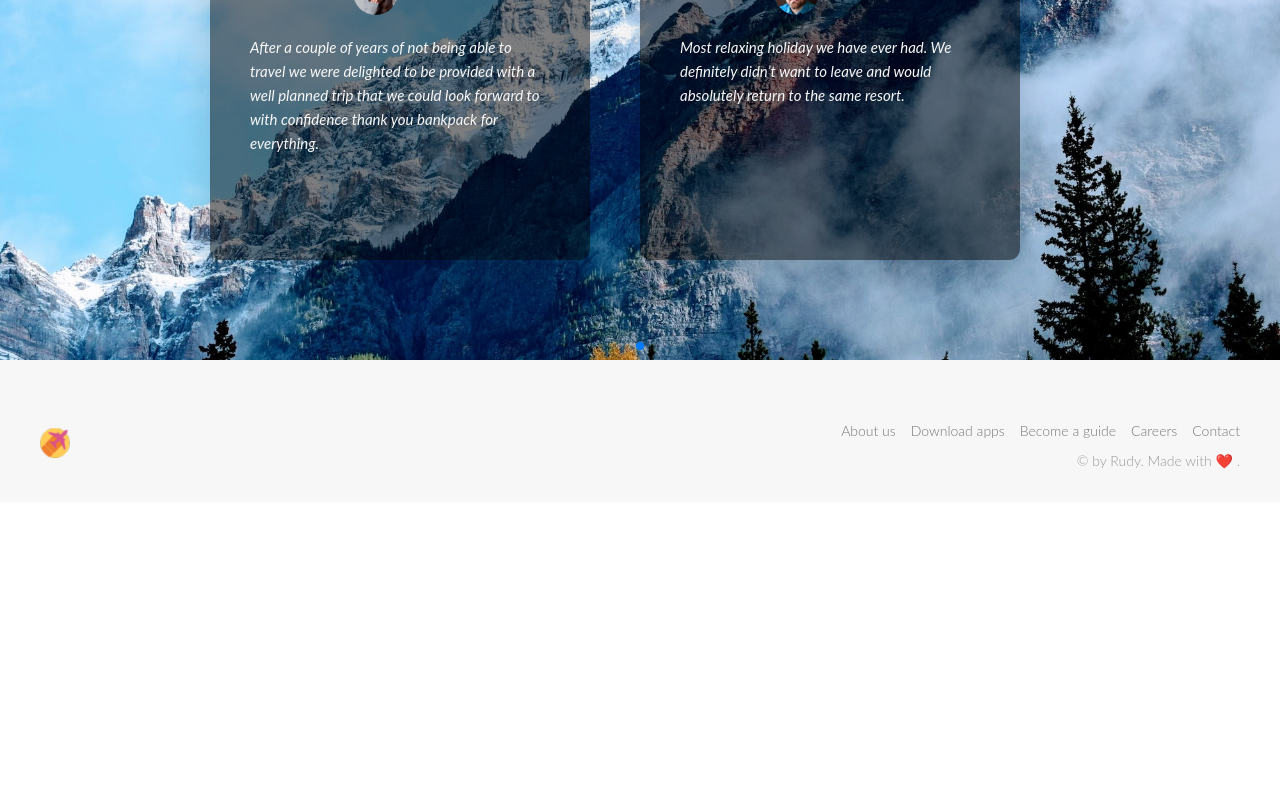
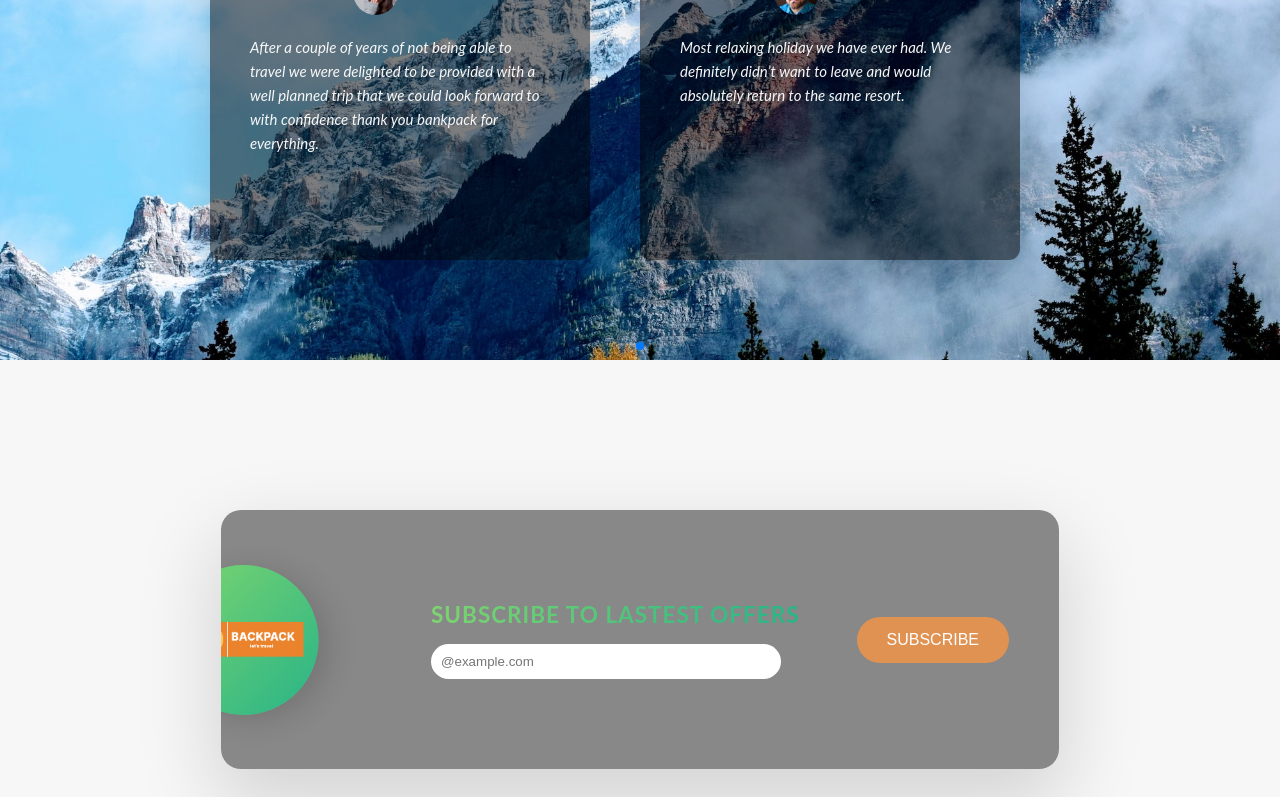
Before and after one commit to dexter9code/Backpack_FrontEnd, a React (Create React App) app: page / in a window 1280 px wide. Shown: the part 2000-2797 px from the top of the page. Before the commit the page ends 2502 px from the top, so only its background shows below. Built offline with nearby package versions, Linux system fonts and the light colour scheme; no server answers; grey boxes are pictures that could not be loaded.

Commit message:
created footersection for home

```diff
--- a/src/App.js
+++ b/src/App.js
@@ -33,7 +33,7 @@ function App() {
           message={notificationState.message}
         />
       )}
-      {/* <Routes>
+      <Routes>
         <Route path="/" element={<Home />} />
         <Route path="/tours" element={<Tour />} />
         <Route path="/tours/:id" element={<Overview />} />
@@ -43,8 +43,8 @@ function App() {
         />
         <Route path="/auth/signin" element={!cookie ? <SignIn /> : <Home />} />
         <Route path="/auth/signup" element={!cookie ? <SignUp /> : <Home />} />
-      </Routes> */}
-      <Home />
+      </Routes>
+
       <Footer />
     </>
   );
--- a/src/components/screens/Overview.js
+++ b/src/components/screens/Overview.js
@@ -228,7 +228,7 @@ const Overview = function (props) {
                 </button>
               </div>
             </div>
-          </section>{" "}
+          </section>
         </>
       )}
     </>
--- a/src/components/screens/landing/Home.js
+++ b/src/components/screens/landing/Home.js
@@ -2,6 +2,7 @@ import HeaderSection from "./HeaderSection";
 import styles from "./home.module.css";
 import HomeMain from "./HomeMain";
 import SwiperSection from "./SwiperSection";
+import FooterSection from "./footerSection";
 
 const Home = function (props) {
   return (
@@ -15,6 +16,7 @@ const Home = function (props) {
       <div className={styles.swiper__container}>
         <SwiperSection />
       </div>
+      <FooterSection />
     </div>
   );
 };
--- /dev/null
+++ b/src/components/screens/landing/footerSection.js
@@ -0,0 +1,40 @@
+import styles from "./footerSection.module.css";
+import iconBackpack from "../../assets/icons/organeIcon.png";
+
+const FooterSection = function (props) {
+  return (
+    <div className={styles.root__footerContainer}>
+      <div className={styles.footer__container}>
+        <section className={styles.section__cta}>
+          <div className={styles.cta}>
+            <div className={`${styles.cta__img} ${styles.cta__img__logo}`}>
+              <img src={iconBackpack} alt="backpack logo" className="" />
+            </div>
+            <div className={styles.cta__content}>
+              <h2 className={styles.heading__secondary}>
+                Subscribe to Lastest offers
+              </h2>
+              {/* <p className={styles.cta__text}>
+                10 days. 1 adventure. Infinite memories. Make it yours today!
+              </p> */}
+
+              <input
+                type={"email"}
+                placeholder="@example.com"
+                className={styles.email__input}
+              />
+
+              <button
+                className={`${styles.btn} ${styles.btn__green} ${styles.span_all_rows}`}
+              >
+                Subscribe
+              </button>
+            </div>
+          </div>
+        </section>
+      </div>
+    </div>
+  );
+};
+
+export default FooterSection;
--- /dev/null
+++ b/src/components/screens/landing/footerSection.module.css
@@ -0,0 +1,182 @@
+.root__footerContainer {
+    background-image: url('../../assets/svg/blobanimation.svg');
+    background-size: cover;
+    height: 500px;
+    background-position: center;
+    /* margin-top: 5rem; */
+    margin-bottom: 5rem;
+}
+
+.footer__container {
+    display: flex;
+    flex-direction: column;
+    justify-content: center;
+    align-items: center;
+}
+
+
+.section__cta {
+    margin-top: calc(0px - var(--section-rotate));
+    padding: 3rem;
+    padding-bottom: 11rem;
+    padding-top: calc(15rem + var(--section-rotate));
+    background-color: transparent;
+  }
+
+  .cta {
+    position: relative;
+    max-width: 105rem;
+    margin: 0 auto;
+    overflow: hidden;
+    background-color: rgba(0, 0, 0, 0.45);
+    padding: 9rem 5rem 9rem 21rem;
+    border-radius: 2rem;
+    -webkit-box-shadow: 0 3rem 8rem 0.5rem rgba(0, 0, 0, 0.15);
+    box-shadow: 0 3rem 8rem 0.5rem rgba(0, 0, 0, 0.15);
+  }
+  .cta__img {
+    height: 15rem;
+    width: 15rem;
+    position: absolute;
+    left: 0;
+    top: 50%;
+    border-radius: 50%;
+    -webkit-box-shadow: 1rem 0.5rem 3rem rgba(0, 0, 0, 0.15);
+    box-shadow: 1rem 0.5rem 3rem rgba(0, 0, 0, 0.15);
+  }
+
+  .cta__img__logo {
+    display: -webkit-box;
+    display: -ms-flexbox;
+    display: flex;
+    -webkit-box-align: center;
+    -ms-flex-align: center;
+    align-items: center;
+    -webkit-box-pack: center;
+    -ms-flex-pack: center;
+    justify-content: center;
+    background: -webkit-gradient(
+      linear,
+      left top,
+      right bottom,
+      from(#7dd56f),
+      to(#28b487)
+    );
+    background: linear-gradient(to right bottom, #7dd56f, #28b487);
+    z-index: 10;
+    -webkit-transform: translate(-35%, -50%);
+    transform: translate(-35%, -50%);
+  }
+  .cta__img__logo img {
+    width: 80%;
+  }
+  .cta__img__1 {
+    -webkit-transform: translate(-10%, -50%) scale(0.97);
+    transform: translate(-10%, -50%) scale(0.97);
+    z-index: 9;
+  }
+  .cta__img__2 {
+    -webkit-transform: translate(15%, -50%) scale(0.94);
+    transform: translate(15%, -50%) scale(0.94);
+    z-index: 8;
+  }
+  .cta__content {
+    display: grid;
+    grid-template-rows: auto auto;
+    grid-template-columns: 1fr auto;
+    grid-gap: 0.7rem;
+    grid-auto-flow: column;
+    -webkit-box-align: center;
+    -ms-flex-align: center;
+    align-items: center;
+  }
+
+  .heading__secondary {
+    font-size: 2.25rem;
+    text-transform: uppercase;
+    font-weight: 700;
+    background-image: -webkit-gradient(
+      linear,
+      left top,
+      right top,
+      from(#7dd56f),
+      to(#28b487)
+    );
+    background-image: linear-gradient(to right, #7dd56f, #28b487);
+    -webkit-background-clip: text;
+    color: transparent;
+    letter-spacing: 0.1rem;
+    line-height: 1.3;
+    display: inline-block;
+    margin-right: 5rem;
+  }
+
+
+
+  .btn,
+  .btn:link,
+  .btn:visited {
+    font-size: 1.6rem;
+    padding: 1.4rem 3rem;
+    border-radius: 10rem;
+    text-transform: uppercase;
+    display: inline-block;
+    text-decoration: none;
+    position: relative;
+    -webkit-transition: all 0.4s;
+    transition: all 0.4s;
+    font-weight: 400;
+    -webkit-backface-visibility: hidden;
+    backface-visibility: hidden;
+    /*Add later when we use this for the button in form*/
+    border: none;
+    cursor: pointer;
+  }
+
+  .btn:hover {
+    -webkit-transform: translateY(-3px);
+    transform: translateY(-3px);
+    -webkit-box-shadow: 0 1rem 2rem rgba(0, 0, 0, 0.15);
+    box-shadow: 0 1rem 2rem rgba(0, 0, 0, 0.15);
+  }
+
+  .btn:active {
+    -webkit-transform: translateY(-1px);
+    transform: translateY(-1px);
+    -webkit-box-shadow: 0 0.5rem 1rem rgba(0, 0, 0, 0.15);
+    box-shadow: 0 0.5rem 1rem rgba(0, 0, 0, 0.15);
+  }
+
+  .btn:focus {
+    outline: none;
+    background-color: #ec842c;
+  }
+
+  .btn__green {
+    background-color: #e09253;
+    color: #fff;
+  }
+  .btn__green::after {
+    background-color: #e09253;
+  }
+
+
+  .span_all_rows {
+    grid-row: 1 / -1;
+  }
+
+
+  .email__input {
+    border: none;
+    width: 350px;
+    padding: 1rem;
+    border-radius: 2rem;
+    color: darkgray;
+    margin-top: 0.8rem;
+    margin-right:1rem;
+  }
+
+  .email__input:focus,
+  .email__input:active{
+    border: none;
+  }
```
Also changed, not shown: src/components/assets/svg/blobanimation.svg (added).
